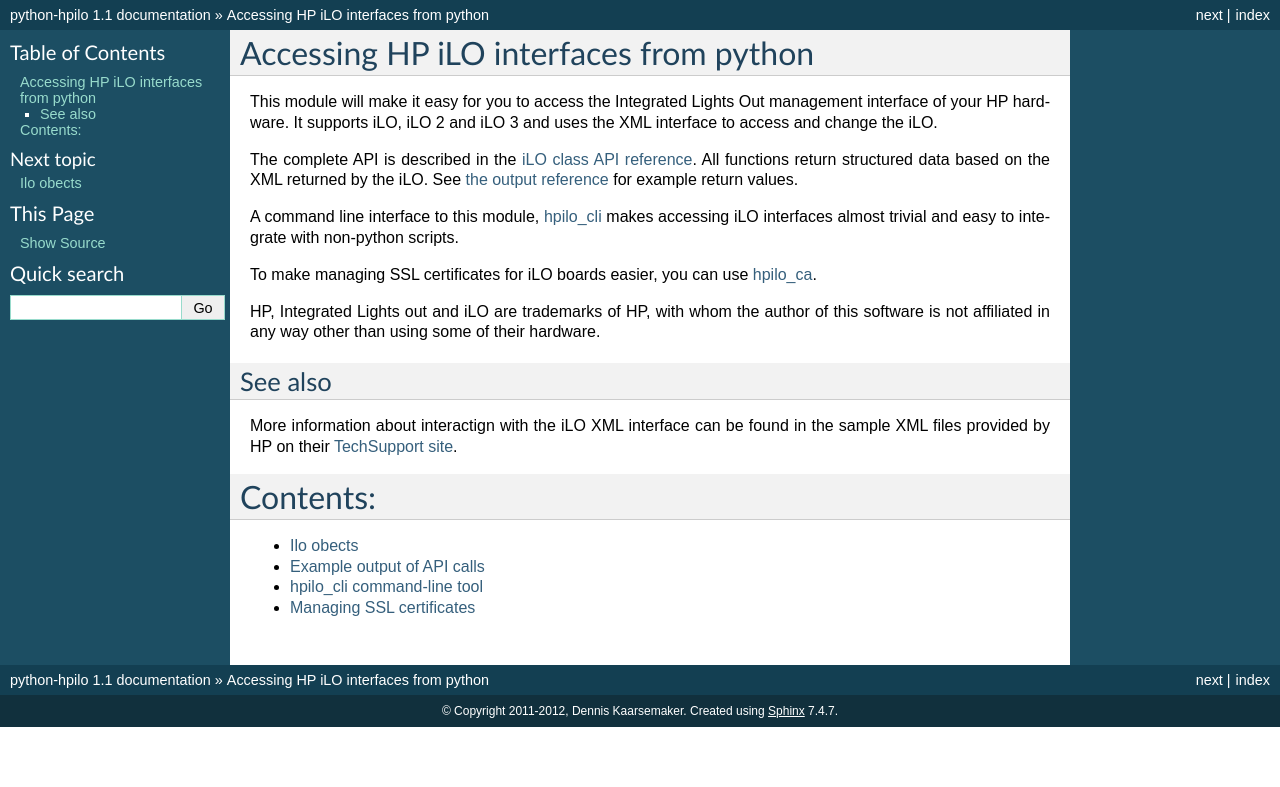
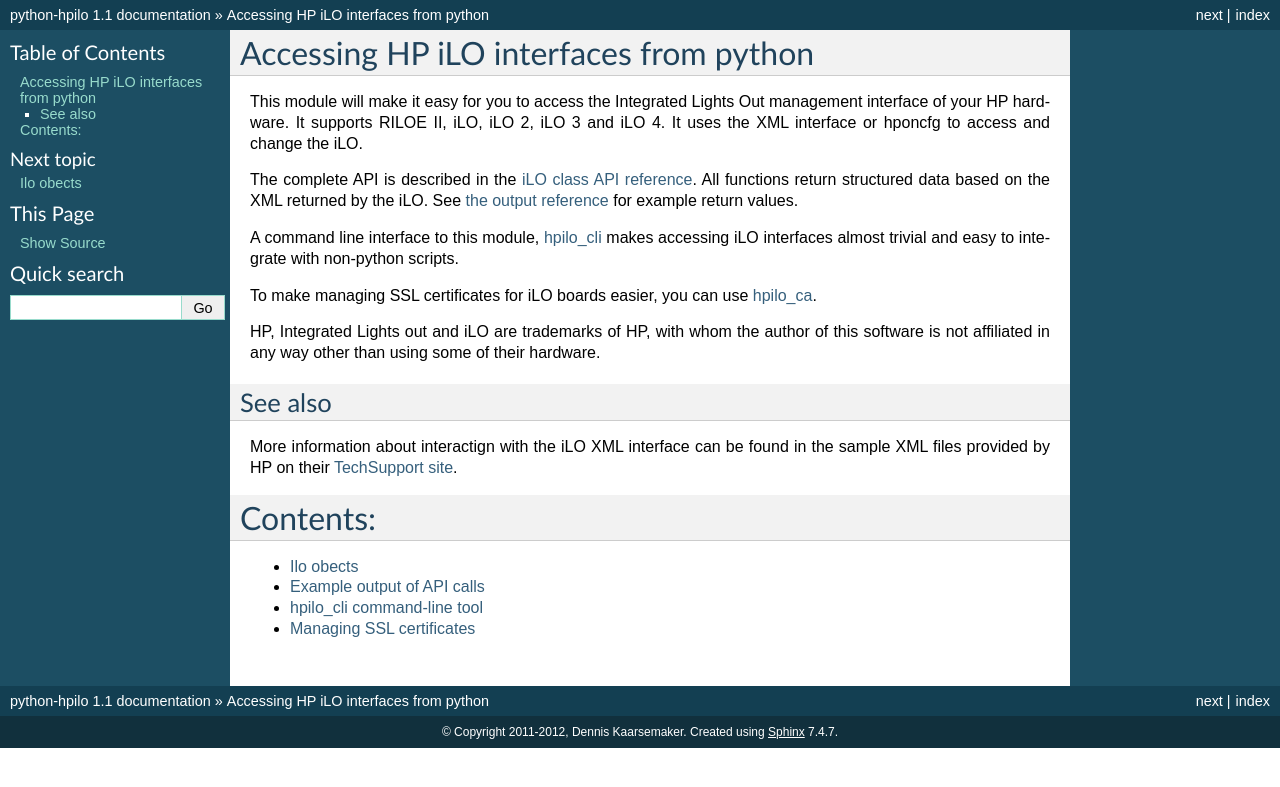
Before and after one commit to seveas/python-hpilo, a Sphinx documentation site: the page built from docs/index.rst, in a window 1280 px wide. Shown: the top 787 px of the page. Built offline with Sphinx 7.4.7, drawn with Linux system fonts in a browser that asks for light colours.

Commit message:
This actually supports iLO 4 too

```diff
--- a/docs/index.rst
+++ b/docs/index.rst
@@ -2,8 +2,8 @@
 =======================================
 
 This module will make it easy for you to access the Integrated Lights Out
-management interface of your HP hardware. It supports iLO, iLO 2 and iLO 3 and
-uses the XML interface to access and change the iLO.
+management interface of your HP hardware. It supports RILOE II, iLO, iLO 2, iLO
+3 and iLO 4. It uses the XML interface or hponcfg to access and change the iLO.
 
 The complete API is described in the :doc:`iLO class API reference </ilo>`. All
 functions return structured data based on the XML returned by the iLO. See
--- a/firmware.conf
+++ b/firmware.conf
@@ -9,3 +9,9 @@
 released = 2012-03-06
 url = http://ftp.hp.com/pub/softlib2/software1/sc-linux-fw-ilo/p1255562964/v73832/CP016462.scexe
 file = ilo3_128.bin
+
+[ilo4]
+version = 1.05
+released = 2012-06-04
+url = http://ftp.hp.com/pub/softlib2/software1/sc-linux-fw-ilo/p1950562118/v74710/CP016765.scexe
+file = ilo4_105.bin
--- a/hpilo_fw.py
+++ b/hpilo_fw.py
@@ -1,4 +1,4 @@
-# Downloader / extracter for latest iLO2 / iLO3 firmware
+# Downloader / extracter for latest iLO2 / iLO3 / iLO4 firmware
 
 import tarfile
 import os
```
Also changed, not shown: 1 other file.
